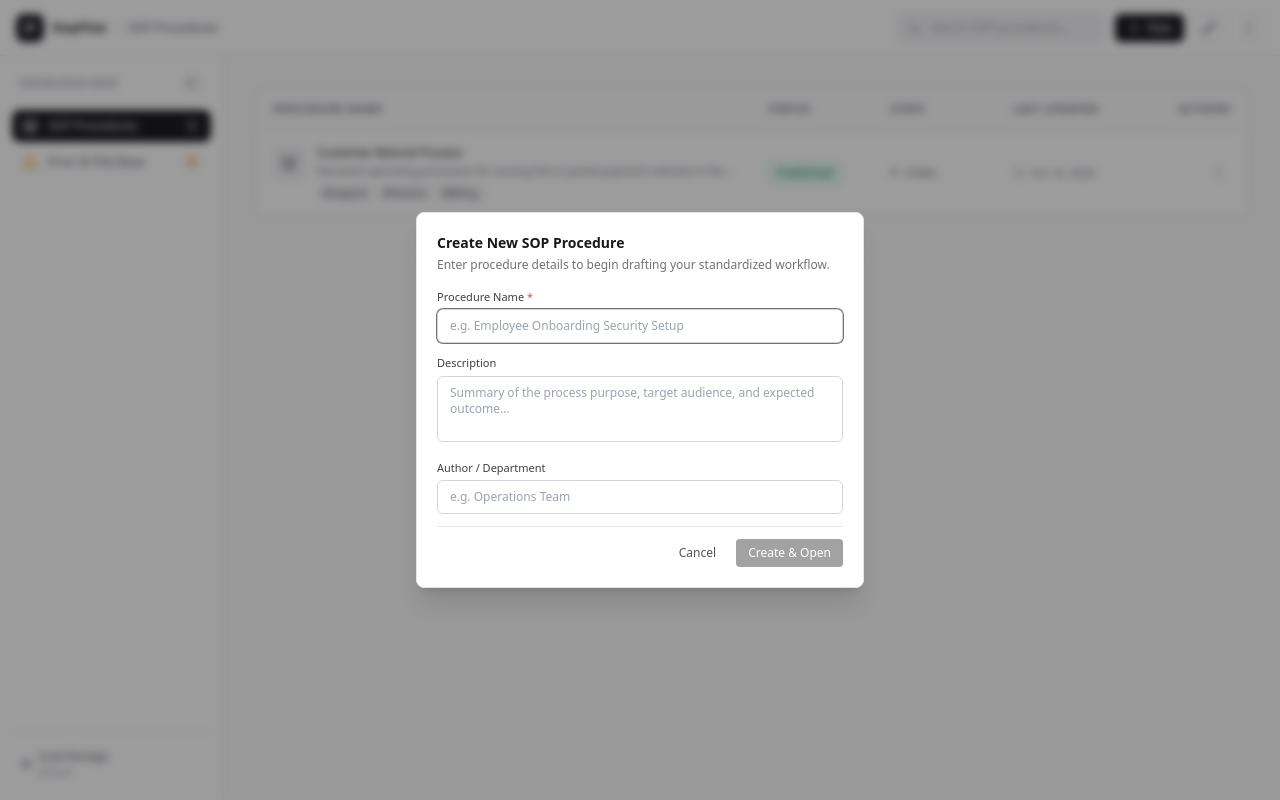
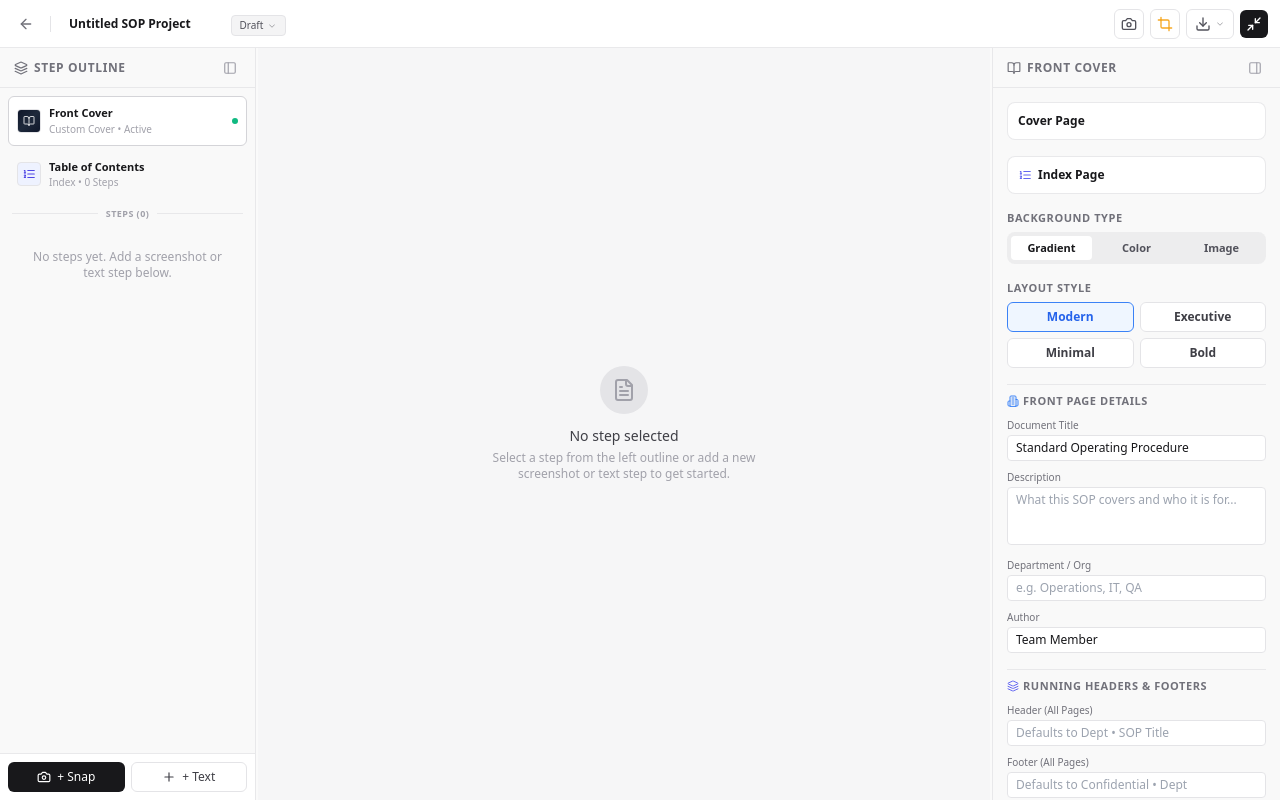
Before and after one commit to JaipaNero/stepflow, a React (Vite) app: page / in a window 1280 px wide. Both pictures are taken after a click on the button "New". Built offline with nearby package versions, Linux system fonts and the light colour scheme.

Commit message:
Skip new SOP modal and edit metadata in inspector

```diff
--- a/src/components/dashboard/ProjectLibrary.tsx
+++ b/src/components/dashboard/ProjectLibrary.tsx
@@ -54,11 +54,6 @@ export const ProjectLibrary: React.FC = () => {
 
   // Clear search when switching tabs so results don't bleed across views
   useEffect(() => { setSearchQuery(''); }, [libraryTab]);
-
-  const [showNewModal, setShowNewModal] = useState(false);
-  const [newTitle, setNewTitle] = useState('');
-  const [newDescription, setNewDescription] = useState('');
-  const [newAuthor, setNewAuthor] = useState('');
 
   // Dropdown / Rename Modal state
   const [activeMenuId, setActiveMenuId] = useState<string | null>(null);
@@ -196,6 +191,10 @@ export const ProjectLibrary: React.FC = () => {
       };
     }
     if (typeof window !== 'undefined' && window.electronAPI?.minimizeToOverlay) {
+      // Ensure overlay reflects library/FAQ standby instead of stale project context.
+      if (window.electronAPI.syncActiveProject) {
+        window.electronAPI.syncActiveProject(null);
+      }
       window.electronAPI.minimizeToOverlay(anchor);
     }
   };
@@ -235,14 +234,8 @@ export const ProjectLibrary: React.FC = () => {
     );
   }, [projects, searchQuery]);
 
-  const handleCreateNew = (e: React.FormEvent) => {
-    e.preventDefault();
-    if (!newTitle.trim()) return;
-    createProject(newTitle.trim(), newDescription.trim(), newAuthor.trim() || undefined);
-    setShowNewModal(false);
-    setNewTitle('');
-    setNewDescription('');
-    setNewAuthor('');
+  const handleCreateNewSop = () => {
+    createProject();
   };
 
   const handleSaveRename = (e: React.FormEvent) => {
@@ -340,7 +333,7 @@ export const ProjectLibrary: React.FC = () => {
             type="button"
             onClick={() => {
               if (libraryTab === 'sop') {
-                setShowNewModal(true);
+                handleCreateNewSop();
               } else {
                 setEditorItem(null);
                 setShowEditorModal(true);
@@ -661,7 +654,7 @@ export const ProjectLibrary: React.FC = () => {
               </button>
             ) : (
               <button
-                onClick={() => setShowNewModal(true)}
+                onClick={handleCreateNewSop}
                 className="inline-flex items-center gap-1.5 px-3 py-1.5 rounded-md bg-zinc-900 hover:bg-zinc-800 dark:bg-zinc-100 dark:hover:bg-zinc-200 text-white dark:text-zinc-950 text-xs font-medium transition-colors cursor-pointer"
               >
                 <Plus className="w-3.5 h-3.5" />
@@ -856,80 +849,6 @@ export const ProjectLibrary: React.FC = () => {
       )}
         </div>
       </div>
-
-      {/* New Project Modal */}
-      {showNewModal && (
-        <div className="fixed inset-0 z-50 flex items-center justify-center bg-zinc-950/40 backdrop-blur-sm p-4">
-          <div className="bg-white dark:bg-zinc-900 border border-zinc-200 dark:border-zinc-800 rounded-lg shadow-xl max-w-md w-full p-5 overflow-hidden">
-            <h2 className="text-sm font-semibold text-zinc-900 dark:text-zinc-100 mb-1">
-              Create New SOP Procedure
-            </h2>
-            <p className="text-xs text-zinc-500 dark:text-zinc-400 mb-4">
-              Enter procedure details to begin drafting your standardized workflow.
-            </p>
-
-            <form onSubmit={handleCreateNew} className="space-y-3">
-              <div>
-                <label className="block text-[11px] font-medium text-zinc-700 dark:text-zinc-300 mb-1">
-                  Procedure Name <span className="text-red-500">*</span>
-                </label>
-                <input
-                  type="text"
-                  required
-                  placeholder="e.g. Employee Onboarding Security Setup"
-                  value={newTitle}
-                  onChange={(e) => setNewTitle(e.target.value)}
-                  className="w-full px-3 py-2 text-xs rounded-md bg-white dark:bg-zinc-800 border border-zinc-300 dark:border-zinc-700 text-zinc-900 dark:text-zinc-100 focus:outline-none focus:ring-1 focus:ring-zinc-500"
-                  autoFocus
-                />
-              </div>
-
-              <div>
-                <label className="block text-[11px] font-medium text-zinc-700 dark:text-zinc-300 mb-1">
-                  Description
-                </label>
-                <textarea
-                  rows={3}
-                  placeholder="Summary of the process purpose, target audience, and expected outcome..."
-                  value={newDescription}
-                  onChange={(e) => setNewDescription(e.target.value)}
-                  className="w-full px-3 py-2 text-xs rounded-md bg-white dark:bg-zinc-800 border border-zinc-300 dark:border-zinc-700 text-zinc-900 dark:text-zinc-100 focus:outline-none focus:ring-1 focus:ring-zinc-500 resize-none"
-                />
-              </div>
-
-              <div>
-                <label className="block text-[11px] font-medium text-zinc-700 dark:text-zinc-300 mb-1">
-                  Author / Department
-                </label>
-                <input
-                  type="text"
-                  placeholder="e.g. Operations Team"
-                  value={newAuthor}
-                  onChange={(e) => setNewAuthor(e.target.value)}
-                  className="w-full px-3 py-2 text-xs rounded-md bg-white dark:bg-zinc-800 border border-zinc-300 dark:border-zinc-700 text-zinc-900 dark:text-zinc-100 focus:outline-none focus:ring-1 focus:ring-zinc-500"
-                />
-              </div>
-
-              <div className="flex items-center justify-end gap-2 pt-3 border-t border-zinc-200 dark:border-zinc-800">
-                <button
-                  type="button"
-                  onClick={() => setShowNewModal(false)}
-                  className="px-3 py-1.5 text-xs text-zinc-600 dark:text-zinc-400 hover:bg-zinc-100 dark:hover:bg-zinc-800 rounded transition-colors"
-                >
-                  Cancel
-                </button>
-                <button
-                  type="submit"
-                  disabled={!newTitle.trim()}
-                  className="px-3 py-1.5 text-xs font-medium bg-zinc-900 text-white dark:bg-zinc-100 dark:text-zinc-950 rounded hover:bg-zinc-800 dark:hover:bg-zinc-200 transition-colors disabled:opacity-40"
-                >
-                  Create &amp; Open
-                </button>
-              </div>
-            </form>
-          </div>
-        </div>
-      )}
 
       {/* Rename Dialog */}
       {renamingProject && (
--- a/src/components/studio/StepInspector.tsx
+++ b/src/components/studio/StepInspector.tsx
@@ -166,6 +166,20 @@ export const StepInspector: React.FC<StepInspectorProps> = ({
                     updateProjectDetails({ name: e.target.value });
                   }}
                   className="w-full px-2 py-1 text-xs rounded border border-zinc-200 dark:border-zinc-700 bg-white dark:bg-zinc-800 text-zinc-900 dark:text-zinc-100"
+                />
+              </div>
+
+              <div>
+                <label className="text-[10px] text-zinc-500 block mb-0.5">Description</label>
+                <textarea
+                  rows={3}
+                  placeholder="What this SOP covers and who it is for..."
+                  value={cover.subtitle || activeProject.description || ''}
+                  onChange={(e) => {
+                    updateCoverPageSettings({ subtitle: e.target.value });
+                    updateProjectDetails({ description: e.target.value });
+                  }}
+                  className="w-full px-2 py-1 text-xs rounded border border-zinc-200 dark:border-zinc-700 bg-white dark:bg-zinc-800 text-zinc-900 dark:text-zinc-100 resize-none"
                 />
               </div>
 
--- a/src/store/useSopStore.ts
+++ b/src/store/useSopStore.ts
@@ -186,7 +186,7 @@ const initialSavedActiveId = typeof localStorage !== 'undefined' ? localStorage.
 export const useSopStore = create<SopState>((set, get) => ({
   projects: initialProjects,
   activeProject: initialActiveProject,
-  activeStepId: initialActiveProject?.steps[0]?.id || null,
+  activeStepId: initialActiveProject?.steps[0]?.id || (initialActiveProject ? 'cover' : null),
   activeView: (initialActiveProject && initialSavedActiveId) ? 'studio' : 'library',
   isCapturing: false,
   recentCapture: null,
@@ -232,7 +232,7 @@ export const useSopStore = create<SopState>((set, get) => ({
         set({
           projects: loadedProjects,
           activeProject: active,
-          activeStepId: active.steps[0]?.id || null,
+          activeStepId: active.steps[0]?.id || 'cover',
           activeView: 'studio'
         });
       } else {
@@ -249,7 +249,7 @@ export const useSopStore = create<SopState>((set, get) => ({
       set({
         projects,
         activeProject,
-        activeStepId: activeProject?.steps[0]?.id || null
+        activeStepId: activeProject?.steps[0]?.id || (activeProject ? 'cover' : null)
       });
     }
   },
@@ -280,7 +280,7 @@ export const useSopStore = create<SopState>((set, get) => ({
     set({
       projects: updatedProjects,
       activeProject: newProject,
-      activeStepId: null,
+      activeStepId: 'cover',
       activeView: 'studio'
     });
 
@@ -313,7 +313,7 @@ export const useSopStore = create<SopState>((set, get) => ({
       }
       set({
         activeProject: normalized,
-        activeStepId: normalized.steps[0]?.id || null,
+        activeStepId: normalized.steps[0]?.id || 'cover',
         activeView: 'studio'
       });
     }
@@ -407,7 +407,7 @@ export const useSopStore = create<SopState>((set, get) => ({
     set({
       projects: updatedProjects,
       activeProject: nextActive,
-      activeStepId: nextActive ? nextActive.steps[0]?.id || null : null,
+      activeStepId: nextActive ? nextActive.steps[0]?.id || 'cover' : null,
       activeView: nextActive ? 'studio' : 'library'
     });
   },
@@ -652,7 +652,7 @@ export const useSopStore = create<SopState>((set, get) => ({
 
     let nextActiveStepId = activeStepId;
     if (activeStepId === stepId) {
-      nextActiveStepId = remainingSteps[stepIndex]?.id || remainingSteps[stepIndex - 1]?.id || remainingSteps[0]?.id || null;
+      nextActiveStepId = remainingSteps[stepIndex]?.id || remainingSteps[stepIndex - 1]?.id || remainingSteps[0]?.id || 'cover';
     }
 
     const updatedProject: SopProject = {
```
